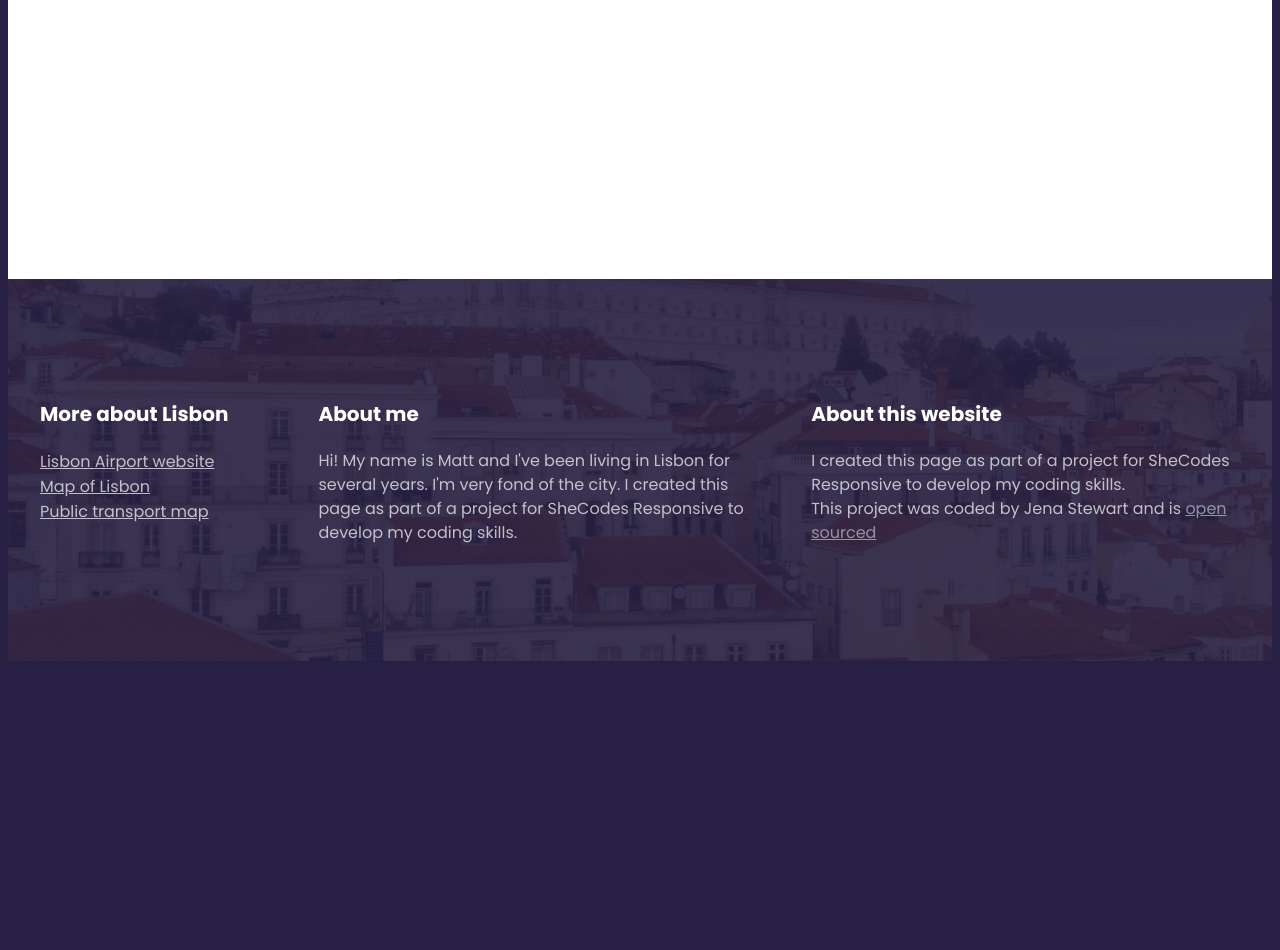
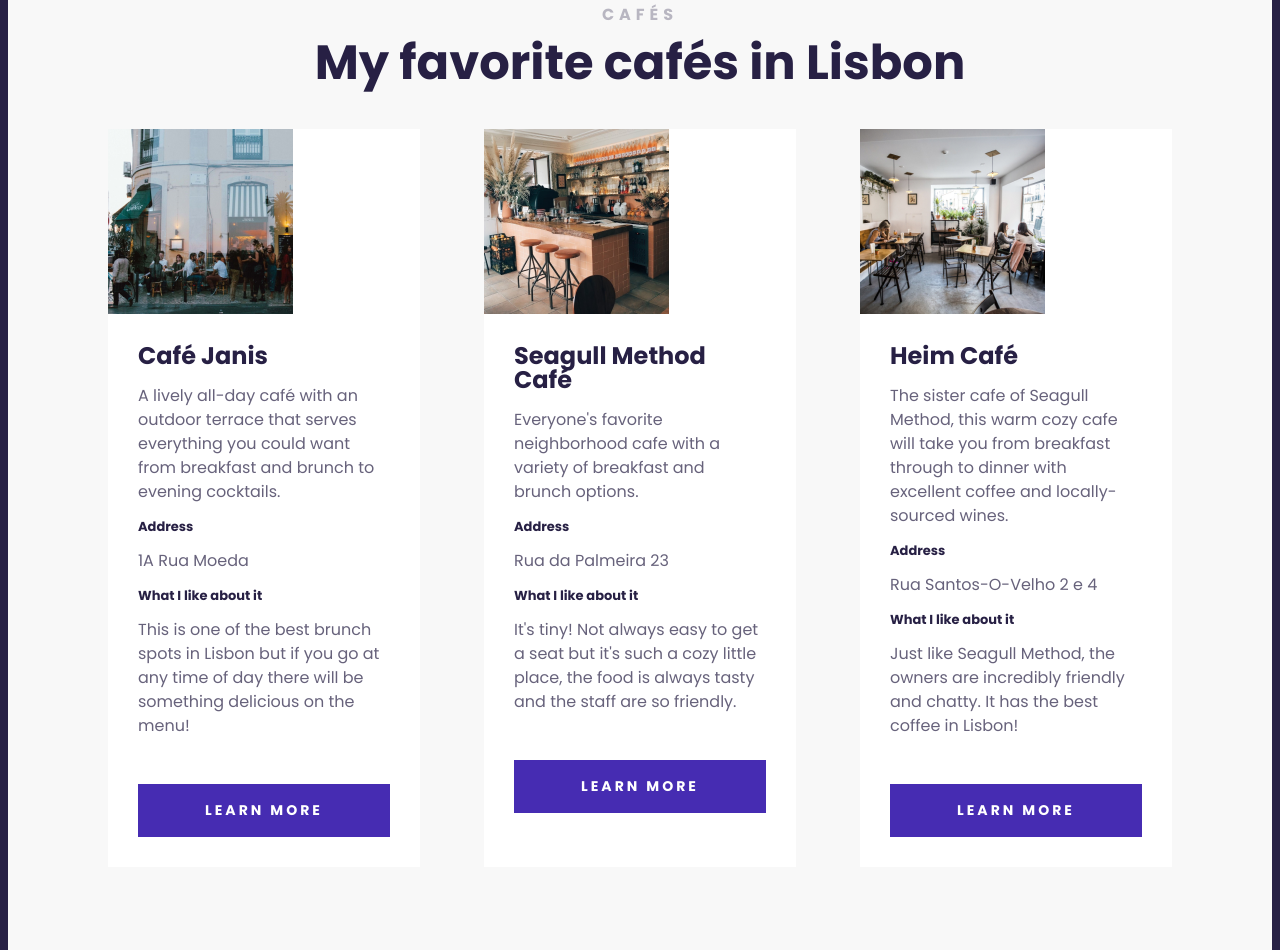
Before and after one commit to jenastewart/Travel-Project, a plain HTML site: page index.html in a window 1280 px wide. Shown: the part 1570-2520 px from the top of the page. Before the commit the page ends 2239 px from the top, so only its background shows below. Drawn offline with Linux system fonts and the light colour scheme.

Commit message:
Added cards to website

```diff
--- a/index.html
+++ b/index.html
@@ -51,7 +51,109 @@
             </p>
           </div>
         </section>
-        <section></section>
+        <section class="secondary">
+          <h2 class="text-center">CAFÉS</h2>
+          <h3 class="text-center">My favorite cafés in Lisbon</h3>
+          <div class="grid grid-3-columns">
+            <div class="card">
+              <div class="card-header">
+                <img
+                  src="images/cafes/janis.png"
+                  alt="Janis Cafe"
+                  class="img-responsive"
+                />
+              </div>
+              <div class="card-body">
+                <h4>Café Janis</h4>
+                <p>
+                  A lively all-day café with an outdoor terrace that serves
+                  everything you could want from breakfast and brunch to evening
+                  cocktails.
+                </p>
+                <h5>Address</h5>
+                <p>1A Rua Moeda</p>
+                <h5>What I like about it</h5>
+                <p>
+                  This is one of the best brunch spots in Lisbon but if you go
+                  at any time of day there will be something delicious on the
+                  menu!
+                </p>
+              </div>
+              <div class="card-footer">
+                <a
+                  href="https://maps.app.goo.gl/Uy5PBHUj6aM4zdve6"
+                  target="_blank"
+                  class="btn"
+                  >Learn more</a
+                >
+              </div>
+            </div>
+            <div class="card">
+              <div class="card-header">
+                <img
+                  src="images/cafes/seagull.png"
+                  alt="Seagull Method Cafe"
+                  class="img-responsive"
+                />
+              </div>
+              <div class="card-body">
+                <h4>Seagull Method Café</h4>
+                <p>
+                  Everyone's favorite neighborhood cafe with a variety of
+                  breakfast and brunch options.
+                </p>
+                <h5>Address</h5>
+                <p>Rua da Palmeira 23</p>
+                <h5>What I like about it</h5>
+                <p>
+                  It's tiny! Not always easy to get a seat but it's such a cozy
+                  little place, the food is always tasty and the staff are so
+                  friendly.
+                </p>
+              </div>
+              <div class="card-footer">
+                <a
+                  href="https://maps.app.goo.gl/zAJNZiBiq1MPW6EQ8"
+                  target="_blank"
+                  class="btn"
+                  >Learn more</a
+                >
+              </div>
+            </div>
+            <div class="card">
+              <div class="card-header">
+                <img
+                  src="images/cafes/heim.png"
+                  alt="Heim Cafe"
+                  class="img-responsive"
+                />
+              </div>
+              <div class="card-body">
+                <h4>Heim Café</h4>
+                <p>
+                  The sister cafe of Seagull Method, this warm cozy cafe will
+                  take you from breakfast through to dinner with excellent
+                  coffee and locally-sourced wines.
+                </p>
+                <h5>Address</h5>
+                <p>Rua Santos-O-Velho 2 e 4</p>
+                <h5>What I like about it</h5>
+                <p>
+                  Just like Seagull Method, the owners are incredibly friendly
+                  and chatty. It has the best coffee in Lisbon!
+                </p>
+              </div>
+              <div class="card-footer">
+                <a
+                  href="https://maps.app.goo.gl/pNniWCVF7CfXQL7L8"
+                  target="_blank"
+                  class="btn"
+                  >Learn more</a
+                >
+              </div>
+            </div>
+          </div>
+        </section>
         <section></section>
       </main>
       <footer>
--- a/src/styles.css
+++ b/src/styles.css
@@ -7,24 +7,58 @@ body {
   max-width: 1400px;
   margin: 0 auto;
 }
+.text-center {
+  text-align: center;
+}
 .grid {
   display: grid;
   grid-gap: 64px;
 }
 .img-responsive {
   max-width: 100%;
+  display: block;
 }
 .grid-2-columns {
   grid-template-columns: 1fr 1fr;
+}
+.grid-3-columns {
+  grid-template-columns: 1fr 1fr 1fr;
 }
 .grid-3-columns-first-narrow {
   grid-template-columns: 1fr 2fr 2fr;
 }
 
+.card {
+  background: white;
+  margin: 30px 0;
+}
+.card-body {
+  padding: 30px;
+}
+.card-footer {
+  padding: 0 30px 30px;
+}
+.btn {
+  display: block;
+  color: white;
+  font-weight: 700;
+  font-size: 14px;
+  line-height: 1.5;
+  text-align: center;
+  letter-spacing: 3px;
+  text-transform: uppercase;
+  padding: 16px;
+  background: #462cb2;
+  text-decoration: none;
+}
+
 section {
-  max-width: 1200px;
+  max-width: 100%;
   margin: 0 auto;
-  padding: 100px 0;
+  padding: 100px;
+}
+section.secondary {
+  background-color: #f8f8f8;
 }
 header {
   background-image: linear-gradient(
@@ -92,6 +126,20 @@ main h3 {
   color: #272044;
   margin: 0;
 }
+main h4 {
+  font-weight: 700;
+  font-size: 24px;
+  line-height: 1;
+  color: #272044;
+  margin: 0;
+}
+main h5 {
+  font-weight: 700;
+  font-size: 13px;
+  line-height: 1;
+  color: #272044;
+  margin: 0;
+}
 main p {
   font-style: normal;
   font-weight: 400;
```
Also changed, not shown: images/cafes/heim.png (added), images/cafes/janis.png (added), images/cafes/seagull.png (added).
